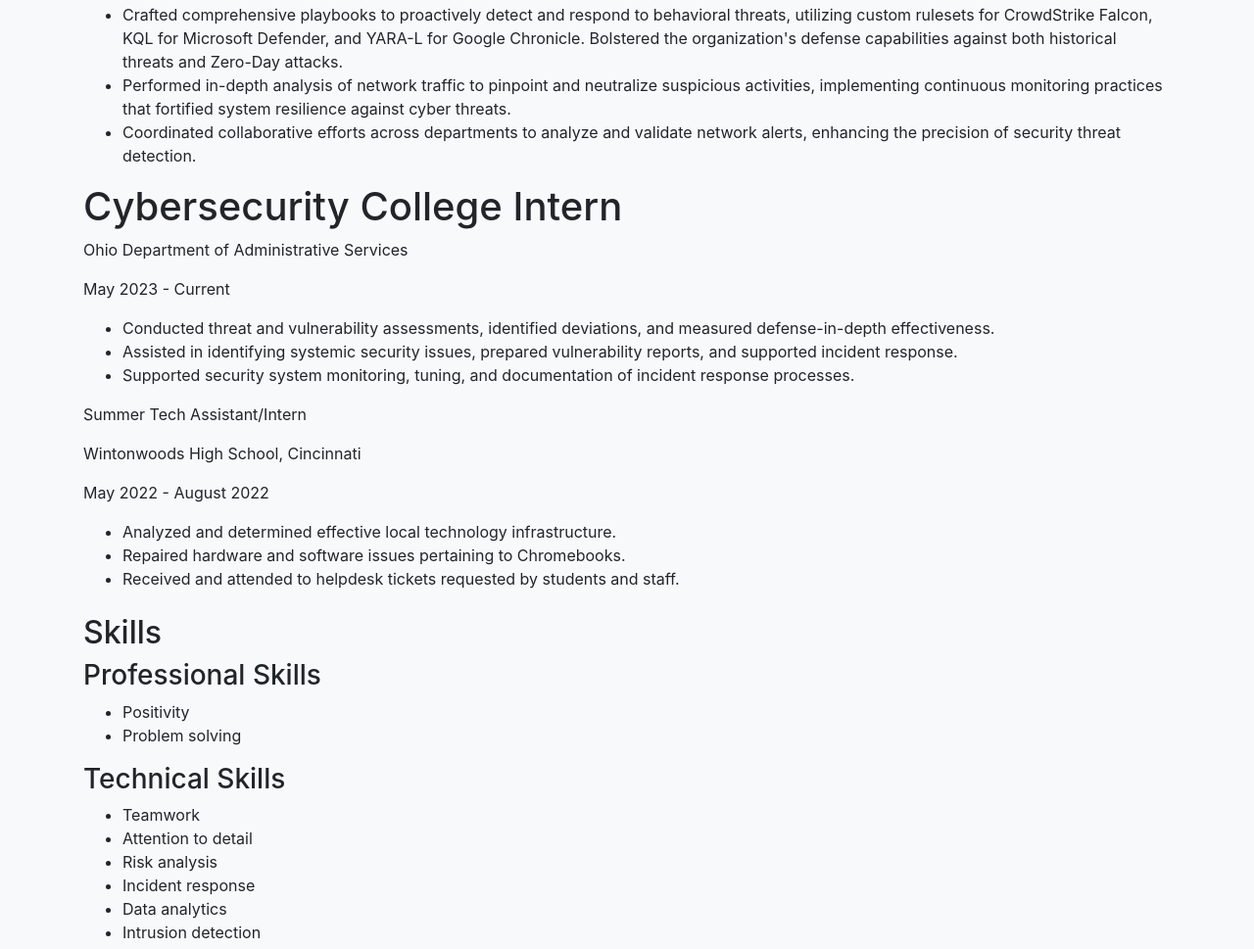
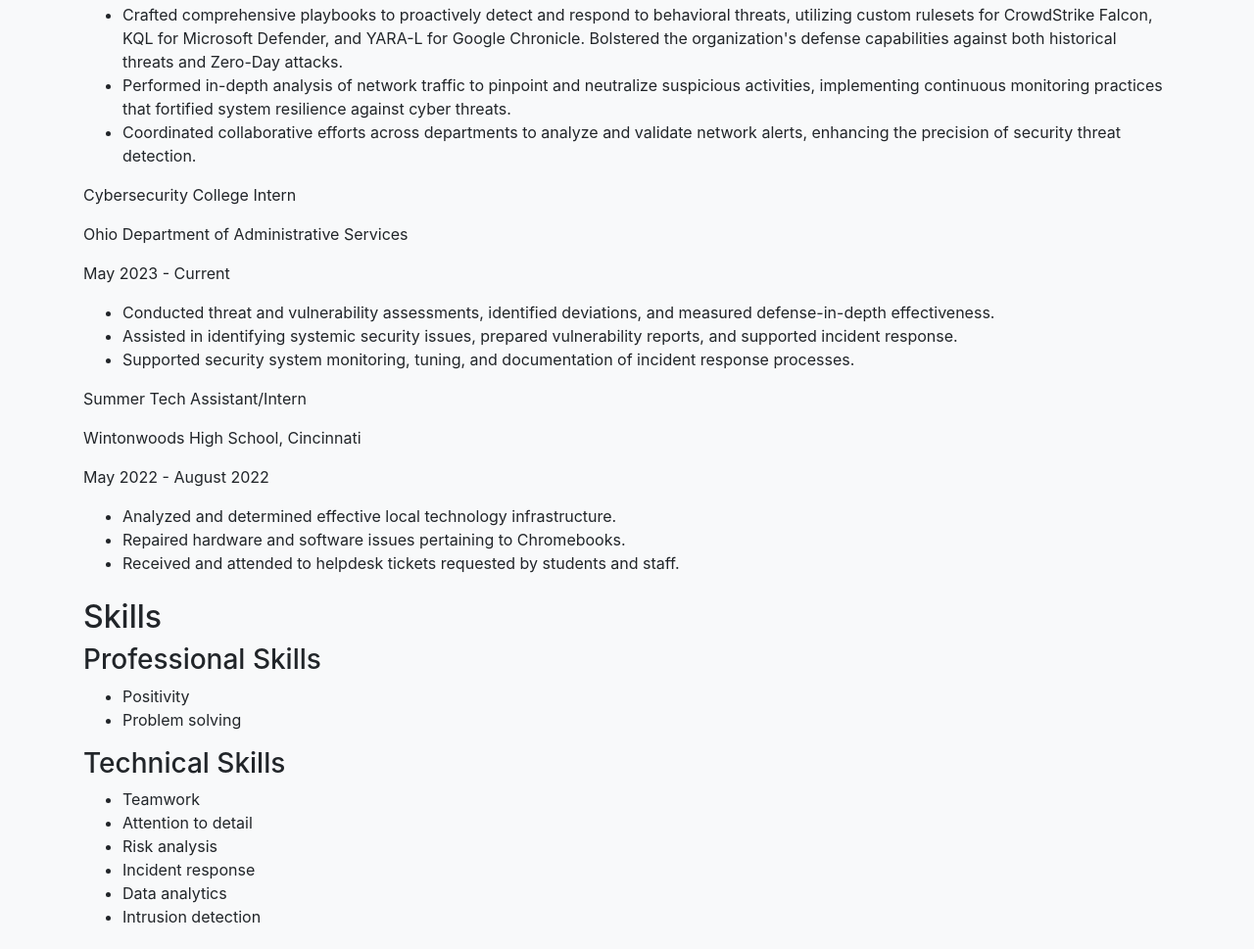
Before and after one commit to okaiso-uc/okaiso-uc.github.io, a plain HTML site: page index.html in a window 1280 px wide. Shown: the part 1120-2089 px from the top of the page at 98% size. Drawn offline with nearby package versions, Linux system fonts and the light colour scheme; no server answers.

Commit message:
Update index.html

```diff
--- a/index.html
+++ b/index.html
@@ -87,7 +87,7 @@
         <li>Coordinated collaborative efforts across departments to analyze and validate network alerts, enhancing the precision of security threat detection.</li>
     </ul>
 
-    <h1>Cybersecurity College Intern</h1>
+    <p>Cybersecurity College Intern<p>
     <p>Ohio Department of Administrative Services</p>
     <p>May 2023 - Current</p>
     <ul>
```
